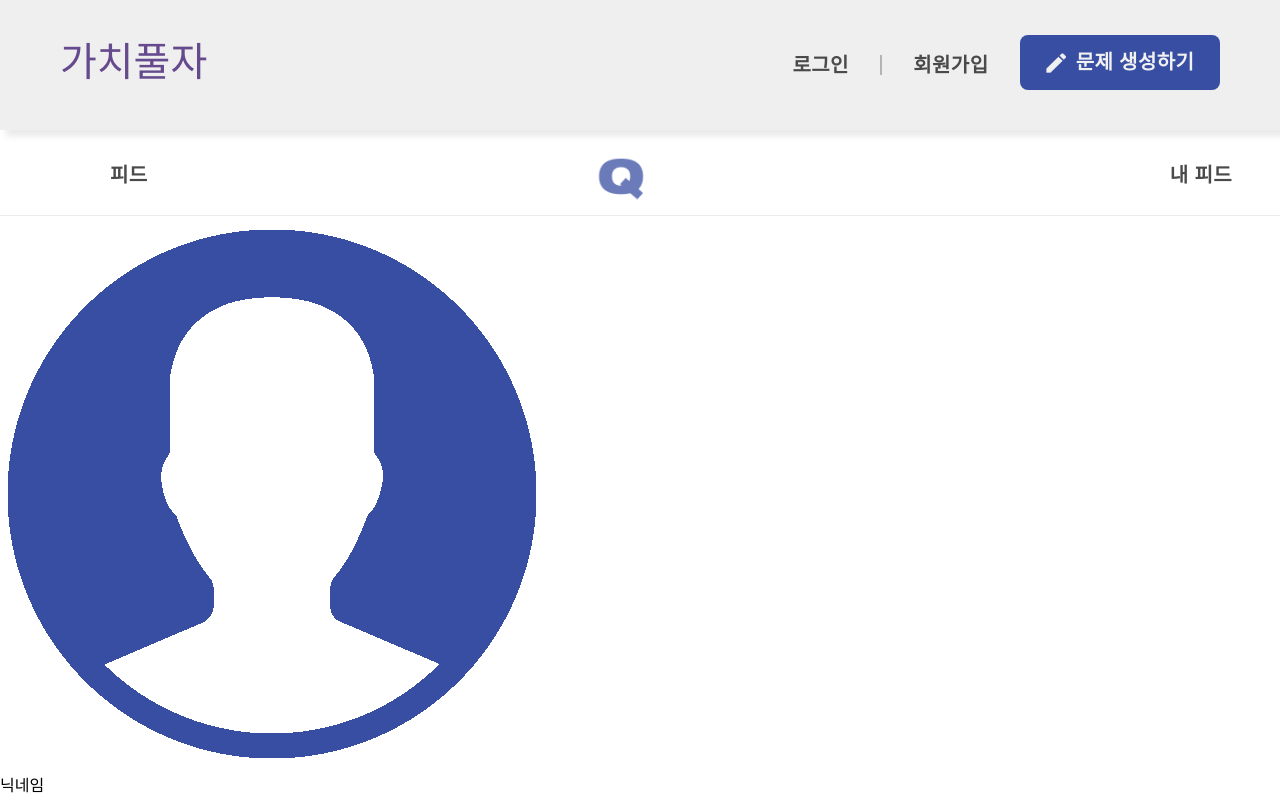
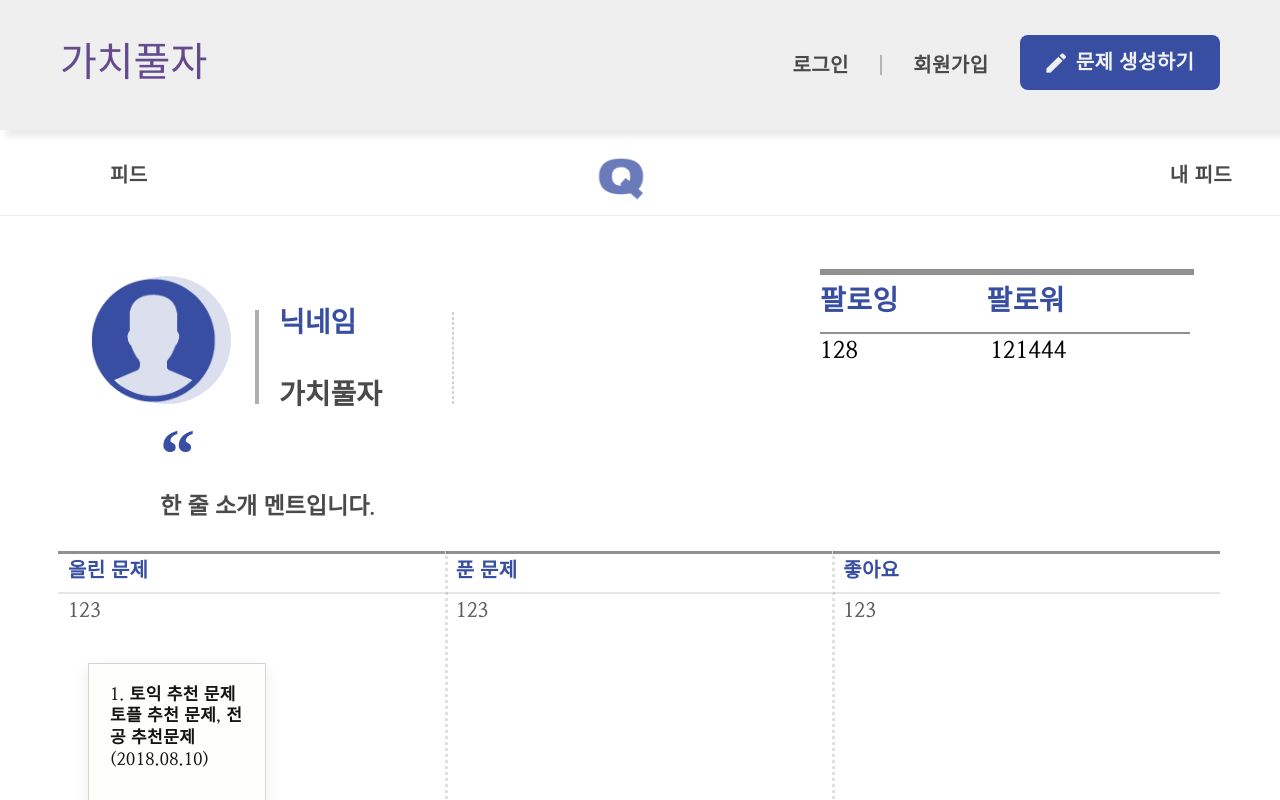
Before and after one commit to Webgrus-7/dev, a React (Create React App) app in the folder src/main/webapp/frontend/: page /my_feed in a window 1280 px wide. Shown: the top 800 px of the page. Built offline with nearby package versions, Linux system fonts and the light colour scheme; a web font is replaced by a local one.

Commit message:
merge feed_1, my_feed
merge feed_1, my_feed

```diff
--- a/src/main/webapp/frontend/src/css/my_feed.scss
+++ b/src/main/webapp/frontend/src/css/my_feed.scss
@@ -1,5 +1,11 @@
 @import url(//fonts.googleapis.com/earlyaccess/nanummyeongjo.css);
 @import url(//spoqa.github.io/spoqa-han-sans/css/SpoqaHanSansNeo.css);
+@font-face {
+  font-family: 'Vitro_core';
+  src: url('https://cdn.jsdelivr.net/gh/projectnoonnu/noonfonts_20-10-21@1.0/Vitro_core.woff') format('woff');
+  font-weight: normal;
+  font-style: normal;
+}
 @mixin font()
 {
   font-family: "Nanum Myeongjo", serif;
@@ -15,10 +21,160 @@ body {
     width:100%;
     height:1080px;
 }
+/*내 정보*/
+.my_info{
+  @include font();
+  width:100%;
+  height:300px;
+  padding-left: 90px;
+  padding-right: 60px;
+  display: flex;
+  justify-content: space-between;
+}
+.my_info_img{
+  display: inline-block;
+}
+.my_info_profile{
+  width:50%;
+  height:300px;
+  margin-top: 40px;
+  display: inline-block;
+}
+.my_info_profile_bg{
+  width:128px;
+  height:128px;
+  margin: 20px 0 0px -115px;
+  border-radius: 50%;
+  opacity: 0.18;
+  background-color: #384ea2;
+  display: inline-block;
+}
+.my_info_profile_img{
+  width:128px;
+  height:128px;
+  display: inline-block;
+}
+.my_info_bar-01{
+  width: 0;
+  height: 90px;
+  margin: -10px 0 0 24px;
+  opacity: 0.44;
+  border: solid 2px #4a4a4a;
+  display: inline-block;
+}
+.my_info_block-01{/*닉네임*/
+  display: inline-block;
+  margin-left: 20px;
+
+}
+.my_info_nikname_content{
+  font-weight: 600;
+  font-size: 28px;
+  color: #4A4A4A;
+  margin-top: 30px;
+}
+.my_info_nikname{
+  color: #384EA2;
+  @extend .my_info_nikname_content;
+  font-weight: 800;
+}
+.my_info_bar-02{
+  width: 0;
+  height: 90px;
+  opacity: 0.25;
+  border: solid 1px #4a4a4a;
+  border-style: dashed;
+  display: inline-block;
+  margin-left: 70px;
+}
+.my_info_block_02{
+  display: inline-block;
+  width: auto;
+  height: 100px;
+  margin-left: 70px;
+}
+.ddaom{
+  margin: 0px 0px 0 0px;
+  @include font();
+  font-family: 'Vitro_core', serif;
+  font-size: 70px;
+  line-height: 1.14;
+  color: #384ea2;
+  display: inline-block;
+}
+.my_info_text{
+    margin: 13px 0 0 0px;
+    font-size: 23px;
+    font-weight: bold;
+    line-height: 1.12;
+    display:block;
+    color: #4A4A4A;
+}
+/*팔로잉 팔로워*/
+.my_info_follow{
+  width:400px;
+  height:auto;
+  display: inline-block;
+  margin-right: 150px;
+  margin-top: 50px;
+}
+
+.follow_title-bar
+{
+    width: 368px;
+    height: 0;
+    opacity: 0.61;
+    border: solid 3px #4a4a4a;
+    margin: 0px 0px 6px 0px;
+    display: inline-block;
+}
+.follow_title_text-01
+{
+    width: 95px;
+    height: 35px;
+    margin: 0px 109.8px 0px 0px;
+    @include font();
+    font-weight: 800;
+    font-size: 28px;
+    line-height: 1.17;
+    letter-spacing: 0.45px;
+    color: #384ea2;
+}
+.follow_title_text-02
+{
+    width: 95px;
+    height: 35px;
+    margin: 16px 109.8px 11px -22px;
+    @extend .follow_title_text-01;
+}
+.follow_num-bar
+{
+    width: 368px;
+    height: 0;
+    margin: 0px 0 0 0px;
+    opacity: 0.61;
+    border: solid 1px #4a4a4a;
+    display: inline-block;
+}
+.follow_num-01
+{
+    width: 38px;
+    height: 26px;
+    margin: 0px 145px 0px 0px;
+    font-size: 23px;
+    font-weight: bold;
+    line-height: 1.13;
+    letter-spacing: 0.35px;
+}
+.follow_num-02
+{
+    @extend .follow_num-01;
+    margin: 0px 0px 0px -13px;
+}
 /*페이지1*/
 .myfeed {
   display: flex;
-  height: auto;
+  height: 900px;
   padding-left: 60px;
   padding-right: 60px;
   .info {
@@ -27,16 +183,9 @@ body {
     flex: 33%;
     border-right: rgba(185, 185, 185, 0.438);
     border-right-style: dotted;
-    padding-bottom: 80px;
   }
 }
 .myfeed :last-child {
-  border-right: none;
-}
-.boxes :last-child {
-  border-right: solid 0.2px #d4d4d4;
-}
-.feed_box :last-child {
   border-right: none;
 }
 .line1 {
```
